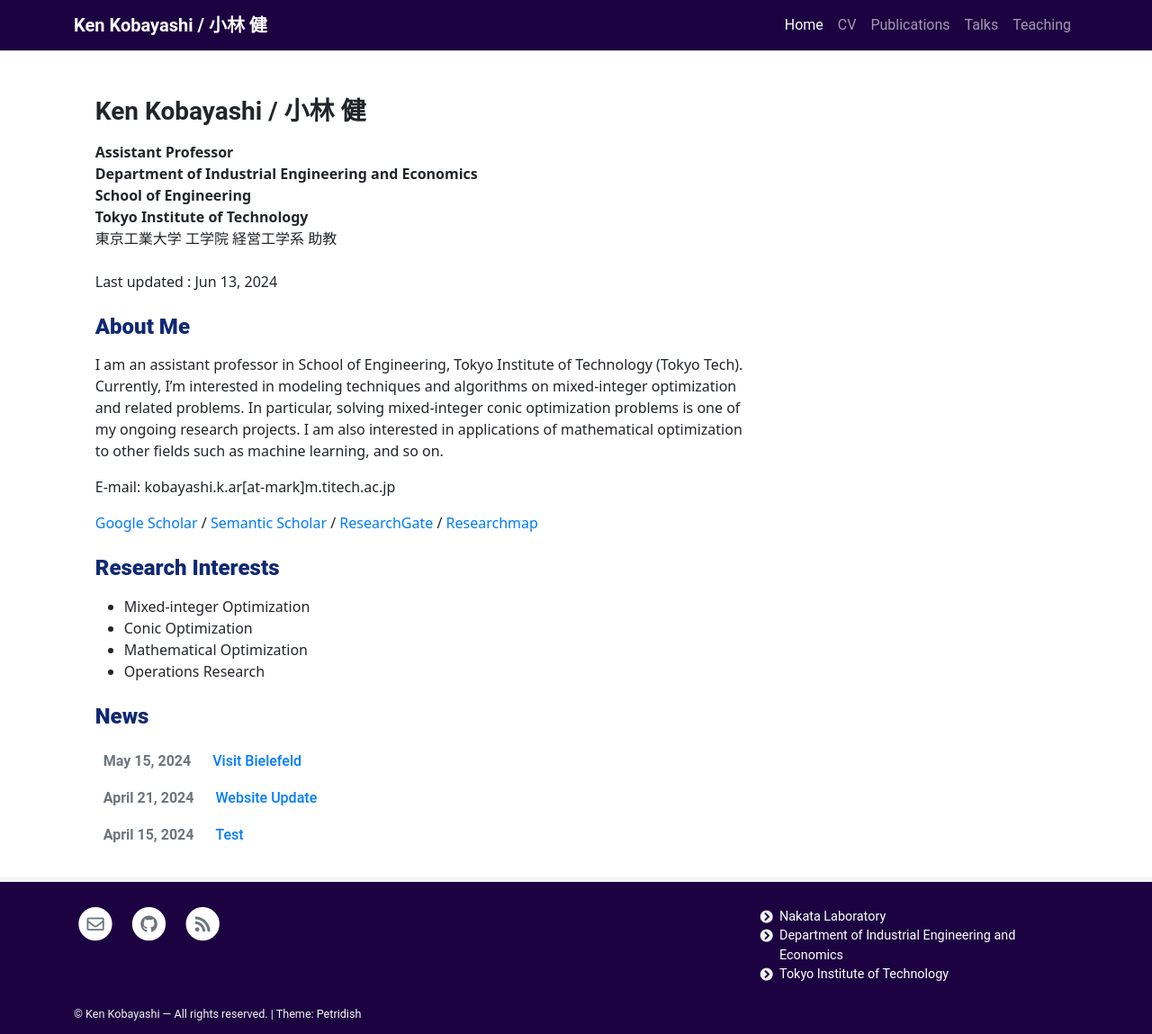
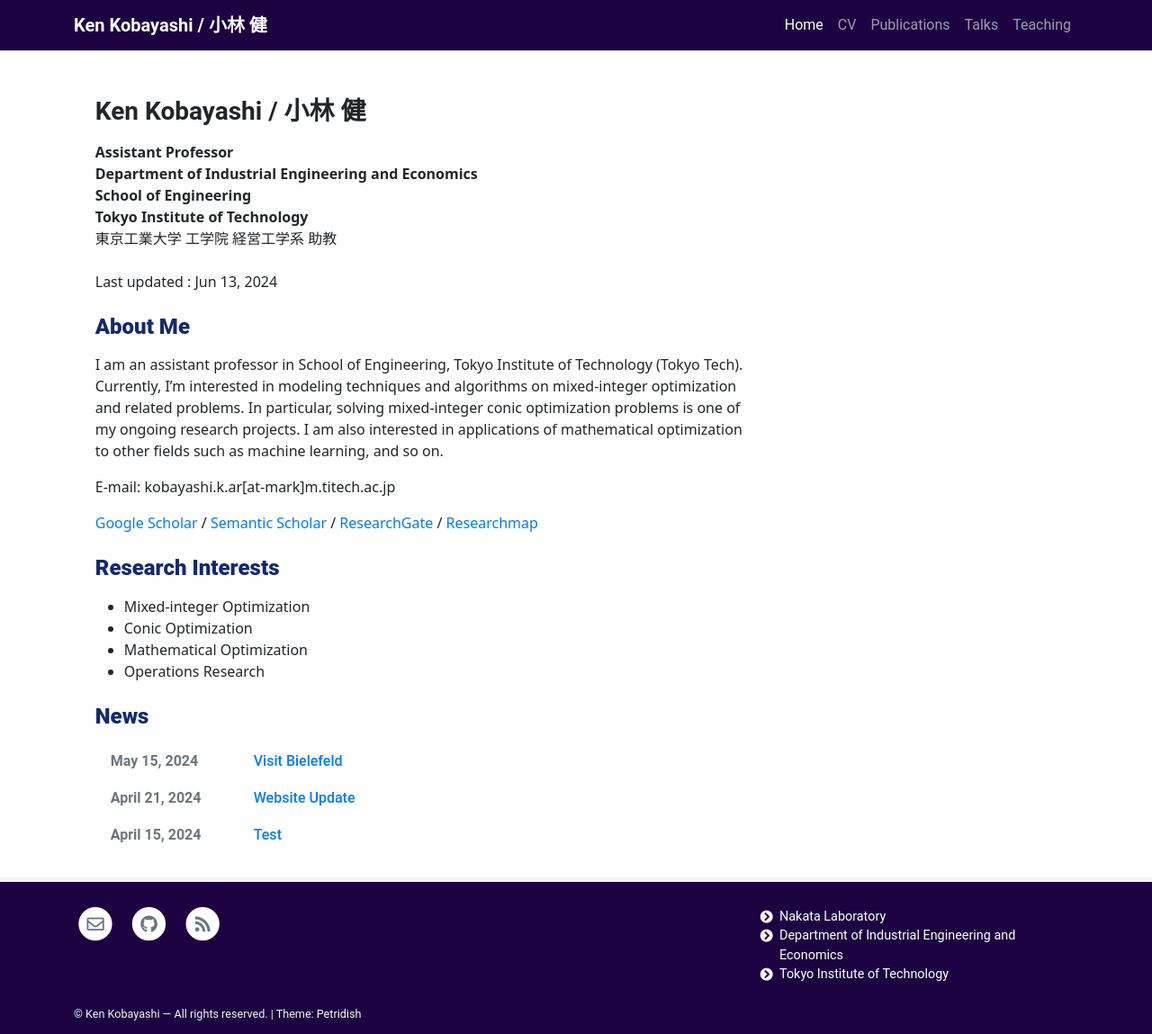
Before and after one commit to KenKoba2119/KenKoba2119.github.io, a Jekyll site: the page built from pages/home.md, in a window 1280 px wide. Shown: the whole page at 90% size. Built offline with Jekyll 4.4.1, drawn with Linux system fonts in a browser that asks for light colours.

Commit message:
update bootstrap

```diff
--- a/_sass/_card.scss
+++ b/_sass/_card.scss
@@ -25,6 +25,7 @@
   .card-subtitle {
     color: $gray-600;
     margin-bottom: 0rem;
+    margin-left: 16px; // 左に余白を追加
   }
 
 
--- a/_sass/bootstrap/_card.scss
+++ b/_sass/bootstrap/_card.scss
@@ -70,6 +70,7 @@
   margin-right: $card-spacer-x; // タイトルとサブタイトルの間に余白を設ける
   margin-top: 0; // マージンの調整
   margin-bottom: 0; // マージンの調整
+  min-width: 135px; // ここで幅の下限を設定（必要な幅に調整）
 }
 //.card-title {
 //  margin-bottom: $card-title-spacer-y;
```
